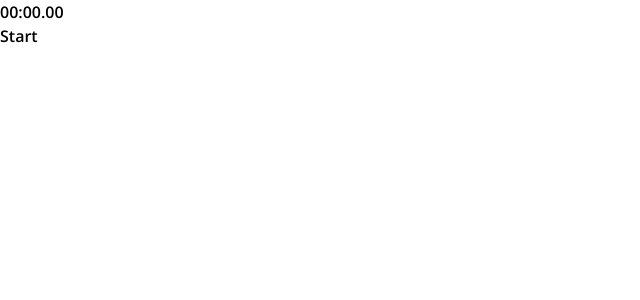
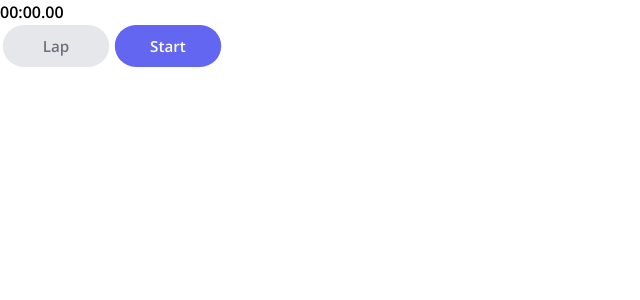
Before and after one commit to abizek/kloc, a React (Vite) app: page / in a window 1280 px wide. Shown: the top 300 px of the page, without its empty margins (0-640 px from the left). Built offline with nearby package versions, Linux system fonts and the light colour scheme.

Commit message:
use button component

```diff
--- a/src/App.tsx
+++ b/src/App.tsx
@@ -1,5 +1,6 @@
 import { useMachine } from '@xstate/react'
 import { stopwatchMachine } from './stopwatchMachine'
+import { Button } from './components/Button'
 import { formatTime } from './utils'
 
 function App() {
@@ -11,21 +12,37 @@ function App() {
       {snapshot.context.laps.length > 0 && (
         <div>{formatTime(snapshot.context.lapElapsed)}</div>
       )}
+      <div>
         {snapshot.matches('stopped') && (
-        <button onClick={() => send({ type: 'start' })}>Start</button>
+          <>
+            <Button disabled variant="secondary">
+              Lap
+            </Button>
+            <Button onClick={() => send({ type: 'start' })}>Start</Button>
+          </>
         )}
         {snapshot.matches('started') && (
           <>
-          <button onClick={() => send({ type: 'lap' })}>Lap</button>
-          <button onClick={() => send({ type: 'pause' })}>Stop</button>
+            <Button onClick={() => send({ type: 'lap' })} variant="secondary">
+              Lap
+            </Button>
+            <Button
+              onClick={() => send({ type: 'pause' })}
+              variant="destructive"
+            >
+              Stop
+            </Button>
           </>
         )}
         {snapshot.matches('paused') && (
           <>
-          <button onClick={() => send({ type: 'reset' })}>Reset</button>
-          <button onClick={() => send({ type: 'resume' })}>Resume</button>
+            <Button onClick={() => send({ type: 'reset' })} variant="secondary">
+              Reset
+            </Button>
+            <Button onClick={() => send({ type: 'resume' })}>Resume</Button>
           </>
         )}
+      </div>
       {snapshot.context.laps.length > 0 && <div>Lap Lap time Overall time</div>}
       {snapshot.context.laps.map(({ id, elapsed, overall }, index) => (
         <div key={id}>
```
Lines whose indentation alone changed are shown as unchanged.
